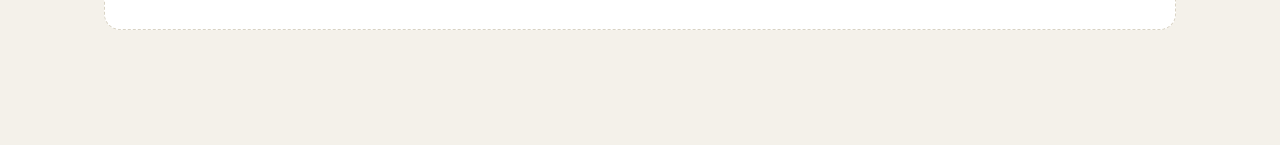
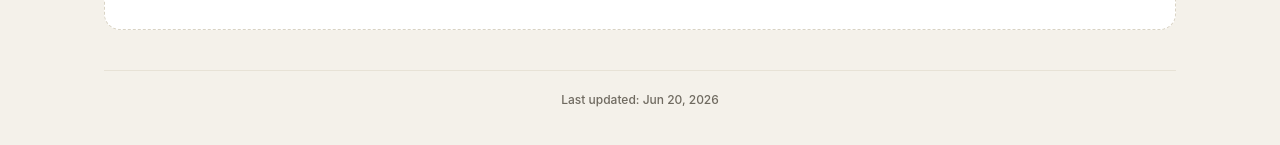
Before and after one commit to neupaneprashant/benefits-tracker, a React (Vite) app: page / in a window 1280 px wide. Shown: the part 1041-1186 px from the top of the page. Built offline with nearby package versions, Linux system fonts and the light colour scheme.

Commit message:
Add last updated footer

```diff
--- a/src/App.tsx
+++ b/src/App.tsx
@@ -425,6 +425,9 @@ export default function App() {
             )}
           </div>
         )}
+        <div style={{ textAlign: "center", padding: "20px 0", marginTop: "40px", borderTop: "1px solid var(--border)", fontSize: "12px", color: "var(--muted)", fontWeight: 500 }}>
+          Last updated: Jun 20, 2026
+        </div>
       </div>
 
       {/* --- IN-APP FLOATING TWEAKS WIDGET --- */}
```
